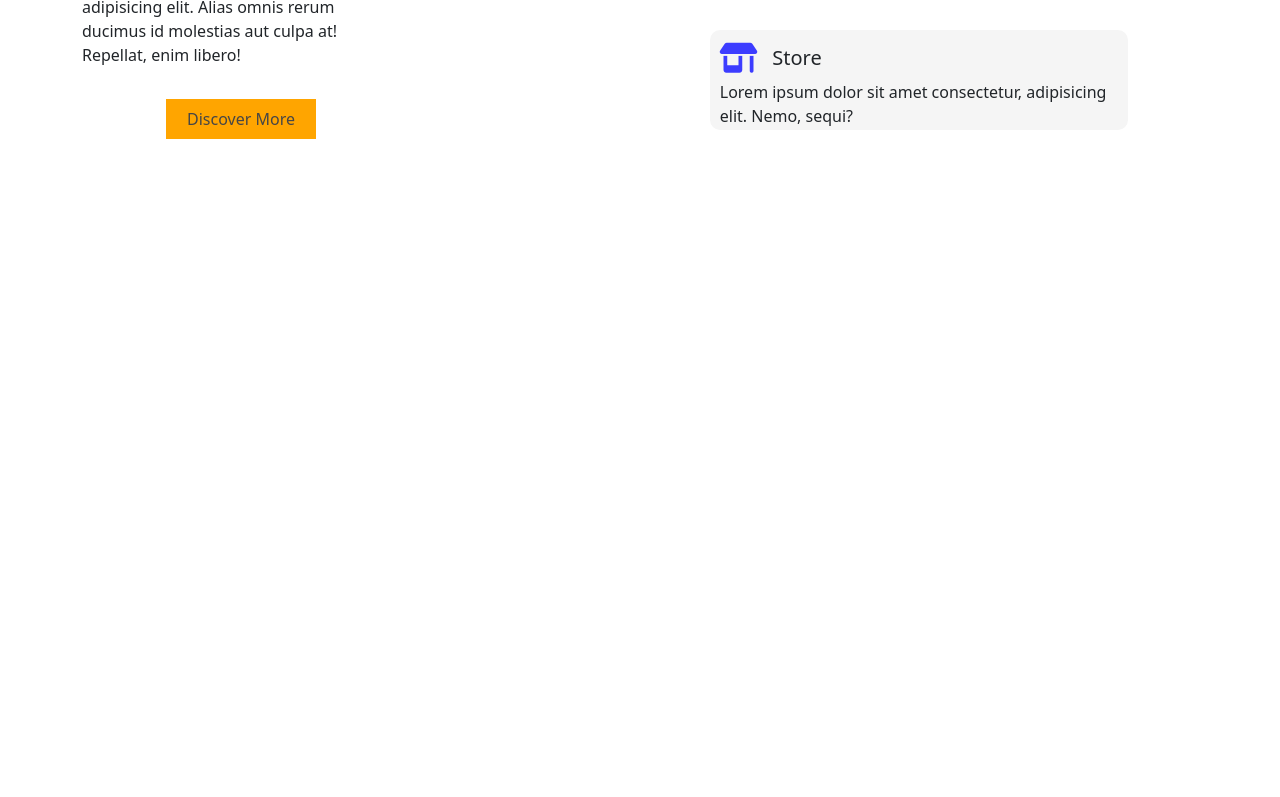
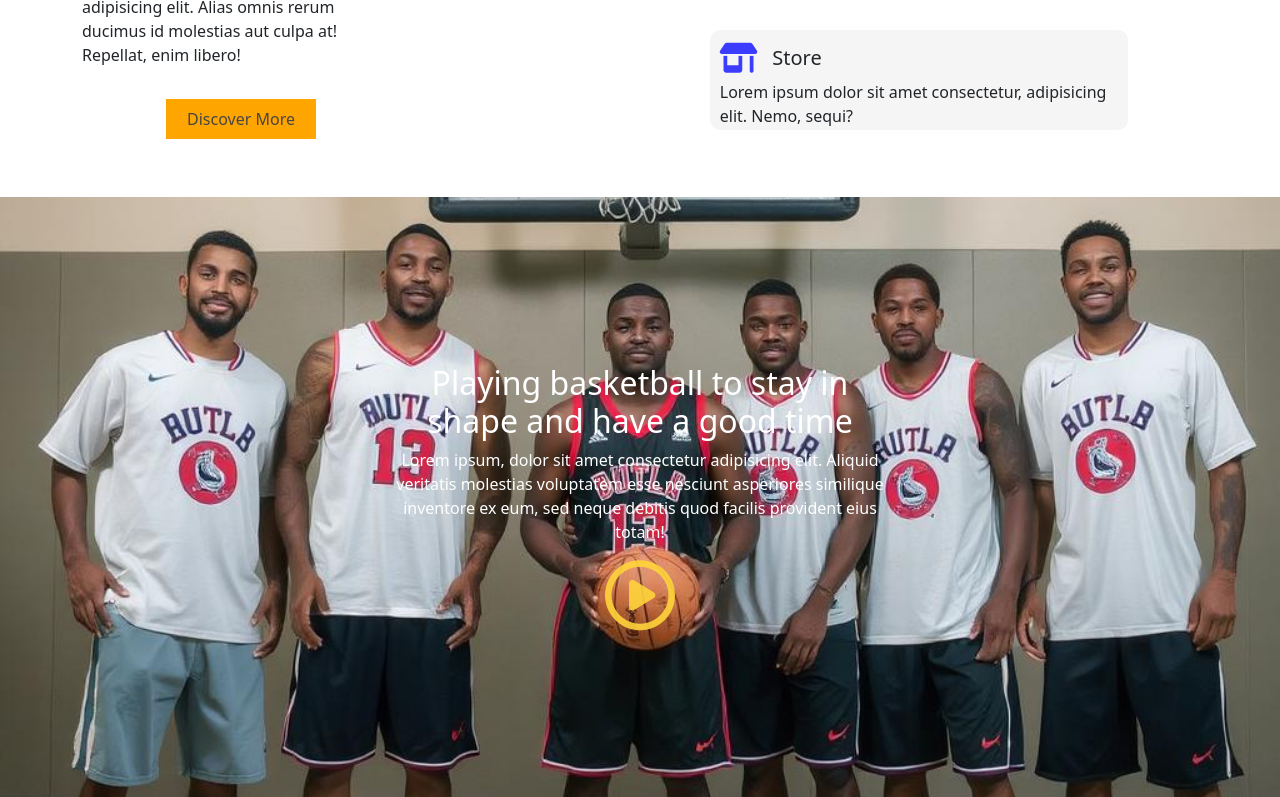
Before and after one commit to KebirSultanli/Basketball-Website, a plain HTML site: page index.html in a window 1280 px wide. Shown: the part 843-1640 px from the top of the page. Before the commit the page ends 1040 px from the top, so only its background shows below. Drawn offline with Linux system fonts and the light colour scheme.

Commit message:
invitation

```diff
--- a/css/style.css
+++ b/css/style.css
@@ -154,3 +154,35 @@ img{
     font-size: 30px;
     color: rgb(60, 60, 255);
 }
+/* Courses End */
+
+/* İnvitation Start */
+
+.invitation{
+    background-image: url(/images/basketballteam.jpg);
+    width: 100%;
+    height: 600px;
+    background-position: 10% 51%;
+    background-repeat: no-repeat;
+    background-size: cover;
+    display: flex;
+    flex-wrap: wrap;
+    align-items: center;
+    justify-content: center;
+}
+.invitecard{
+    width: 500px;
+    height: auto;
+    display: flex;
+    flex-wrap: wrap;
+    align-items: center;
+    justify-content: center;
+    color: white;
+    padding: 5px;
+    text-align: center;
+}
+.playbutton{
+    font-size: 70px;
+    cursor: pointer;
+    opacity: 90%;
+}
--- a/index.html
+++ b/index.html
@@ -82,5 +82,14 @@
     </div>
 
 
+    <div class="invitation">
+        <div class="invitecard">
+            <h2>Playing basketball to stay in shape and have a good time</h2>
+            <p>Lorem ipsum, dolor sit amet consectetur adipisicing elit. Aliquid veritatis molestias voluptatem esse nesciunt asperiores similique inventore ex eum, sed neque debitis quod facilis provident eius totam!</p>
+            <i class="fa-regular fa-circle-play fa-flip-vertical playbutton " style="color: #FFD43B;"></i>
+        </div>
+    </div>
+
+
 </body>
 </html>
```
Also changed, not shown: images/basketballteam.jpg (added), images/playbutton.png (added).
